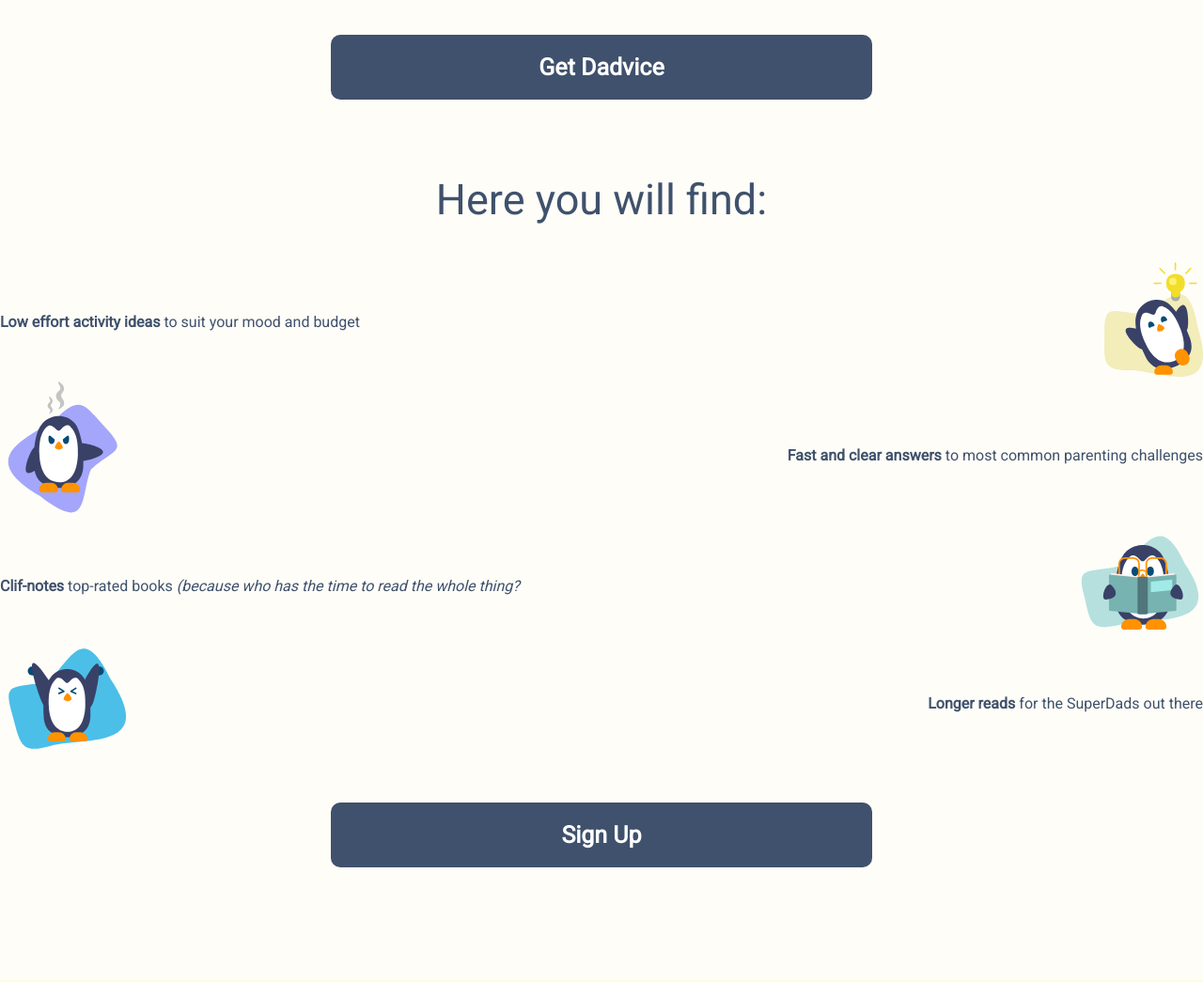
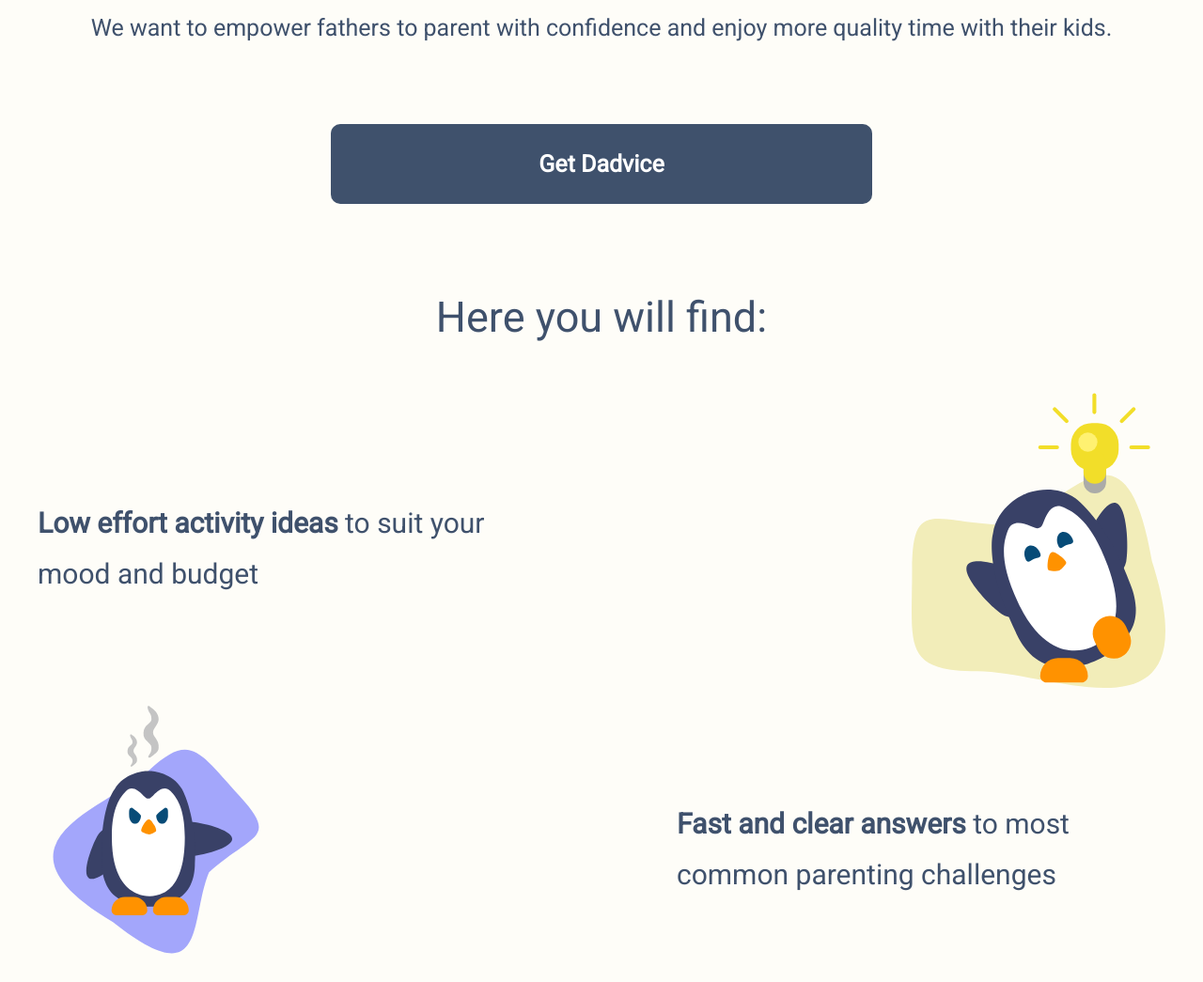
Before and after one commit to Lia711/css-project, a plain HTML site: page index.html in a window 1280 px wide. Shown: the part 2149-3194 px from the top of the page at 94% size. Drawn offline with Linux system fonts and the light colour scheme; a web font is replaced by a local one.

Commit message:
Finished styling; added comments

```diff
--- a/styles.scss
+++ b/styles.scss
@@ -1,5 +1,6 @@
 @import url('https://fonts.googleapis.com/css2?family=Dancing+Script&family=Roboto&family=Salsa&display=swap');
 
+//set main fonts and colors
 $font-body:"Roboto" , sans-serif;
 $font-display:"Salsa" , sans-serif;
 
@@ -7,23 +8,27 @@ $color-primary: #3f516c;
 $color-secondary: #1bb8f1;
 $color-background: #fefdf8;
 
+//general styling of page
 * {
     margin: 0;
     padding: 0;
     box-sizing: border-box;
     font-family: $font-body;
+    line-height: 1.8;
     color: $color-primary;
     background-color: $color-background;
   }
 
+//remove underline from visited links
 a:link,
 a:visited {
   text-decoration: none;
 }
 
+//display of top navigation bar with flexbox
 #top-bar {
-    height:20vh;
-    padding: 0 40px;
+    height:20vh; //space from top of the page
+    padding: 0 40px; //space from edge of the page
     display: flex;
     justify-content: space-between;
     align-items: center;
@@ -49,6 +54,7 @@ a:visited {
     color: $color-primary;
 }
 
+//styling all the headers + mobile image
 header {
     div {
         text-align: center;
@@ -58,7 +64,7 @@ header {
             font-family: "Comic Sans MS", sans-serif;
             font-weight: bold;
             font-size: 50px;
-            padding: 40px 80px;
+            padding: 40px 80px; //spacing from page and other elements
         }
 
         img {
@@ -105,12 +111,11 @@ header {
     }
 }
 
-
+//styling get dadvice + sign up buttons
 .button {
         display: block;
-        margin: auto;
-        margin-top: 40px;
-        margin: 40px;
+        margin-top: 40px; //space from rest of the page
+        margin-bottom: 40px;
         margin-left: auto;
         margin-right: auto;
         width:45%;
@@ -120,11 +125,37 @@ header {
         text-align:center;
         background-color: $color-primary;
         color: white;
-        padding: 20px 20px;
+        padding: 20px 20px; //shape of button
         border-radius: 10px;
 
 }
 
+//styling of main content
+.content {
+    width:100%;
+    height:50%;
+    display:flex;
+    flex-direction: row;
+    justify-content: space-between; //even space around elements
+    align-items: center;
+    margin: auto;
+
+    div {
+        font-size: 30px;
+        max-width:600px; //width of "textbox"
+        padding-left:40px; //make text and image not crash when screen is narrow
+        padding-right:40px;
+
+    }
+
+    img {
+        width: 270px; //image size
+
+    }
+
+}
+
+//styling contact us, privacy, terms links bar
 .bottom-bar {
     width:100%;
     height:50%;
@@ -135,29 +166,13 @@ header {
     margin-top:120px;
 
 
-
+    //styling of elements within bar
     div {
         padding: 30px 0px;
         font-size:30px;
         font-weight: bold;
         background-color: #fffcdd;
-
-
     }
-
-}
-
-
-
-.content {
-    width:100%;
-    height:50%;
-    display:flex;
-    flex-direction: row;
-    align-items: center;
-    justify-content: space-between;
-
-
 
 }
 
@@ -165,3 +180,4 @@ header {
 //add penguin image to dada logo
 //style main content
 //bottom nav bar remove highlight
+//fix login button
```
Also changed, not shown: index.html (+1 -6 lines), styles.css.
